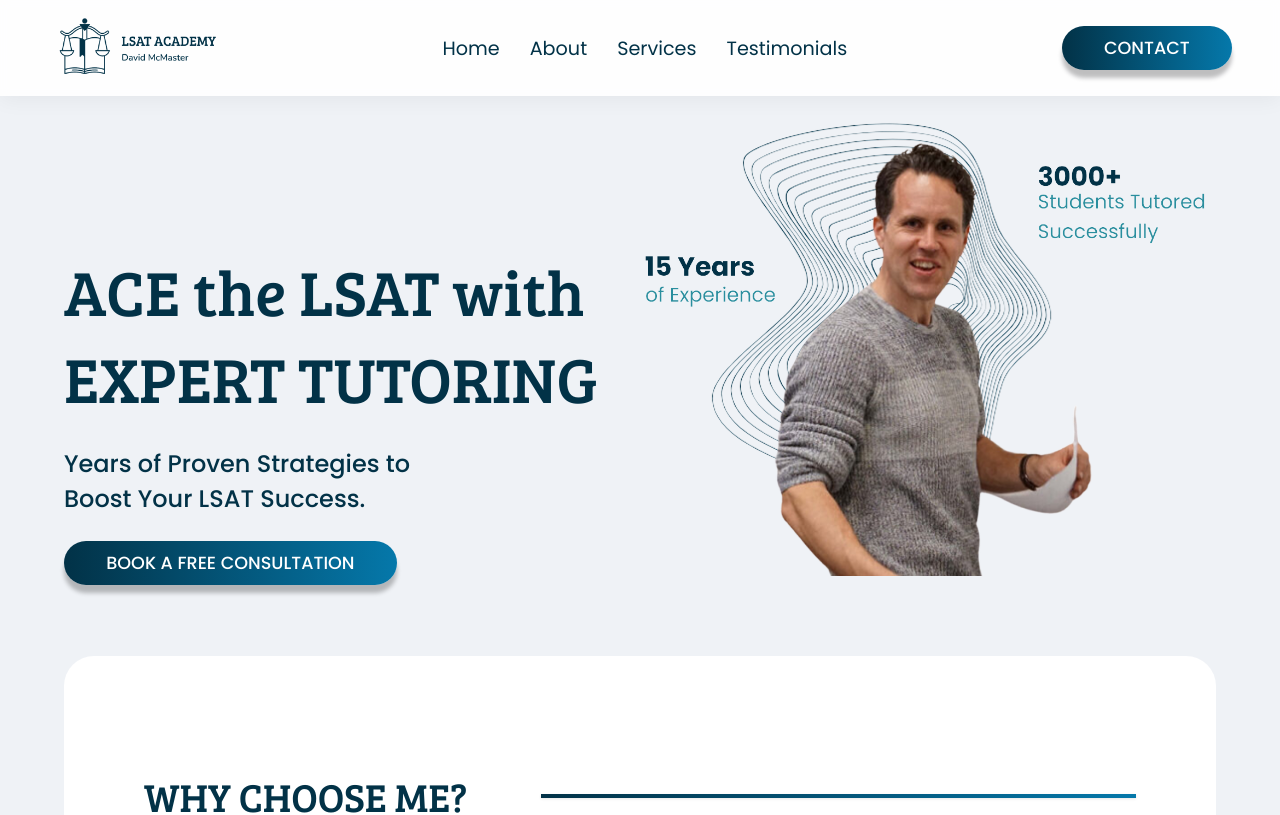
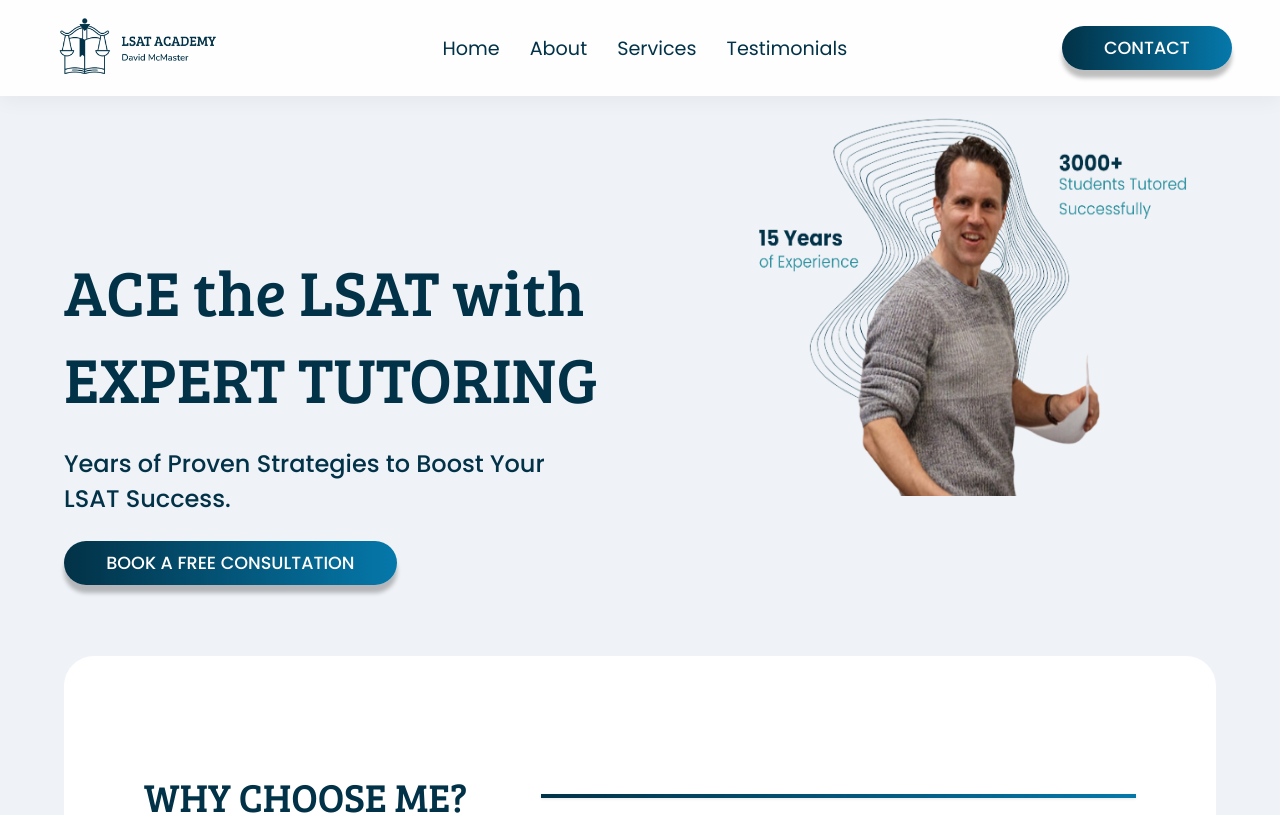
Before and after one commit to D-Josiah/lsatacademy, a React (Vite) app: page / in a window 1280 px wide. Shown: the top 815 px of the page. Built offline with nearby package versions, Linux system fonts and the light colour scheme.

Commit message:
fix height of image

```diff
--- a/src/scss/pages/_home.scss
+++ b/src/scss/pages/_home.scss
@@ -30,8 +30,9 @@
             }
         }
         .hero-image{
-            width: 50%;
-            height: 60vh;
+
+            height: 400px;
+            width: 440px;
 
 
 
```
Also changed, not shown: src/scss/style.css, 1 other file (tests, documents, lock files or other folders).
